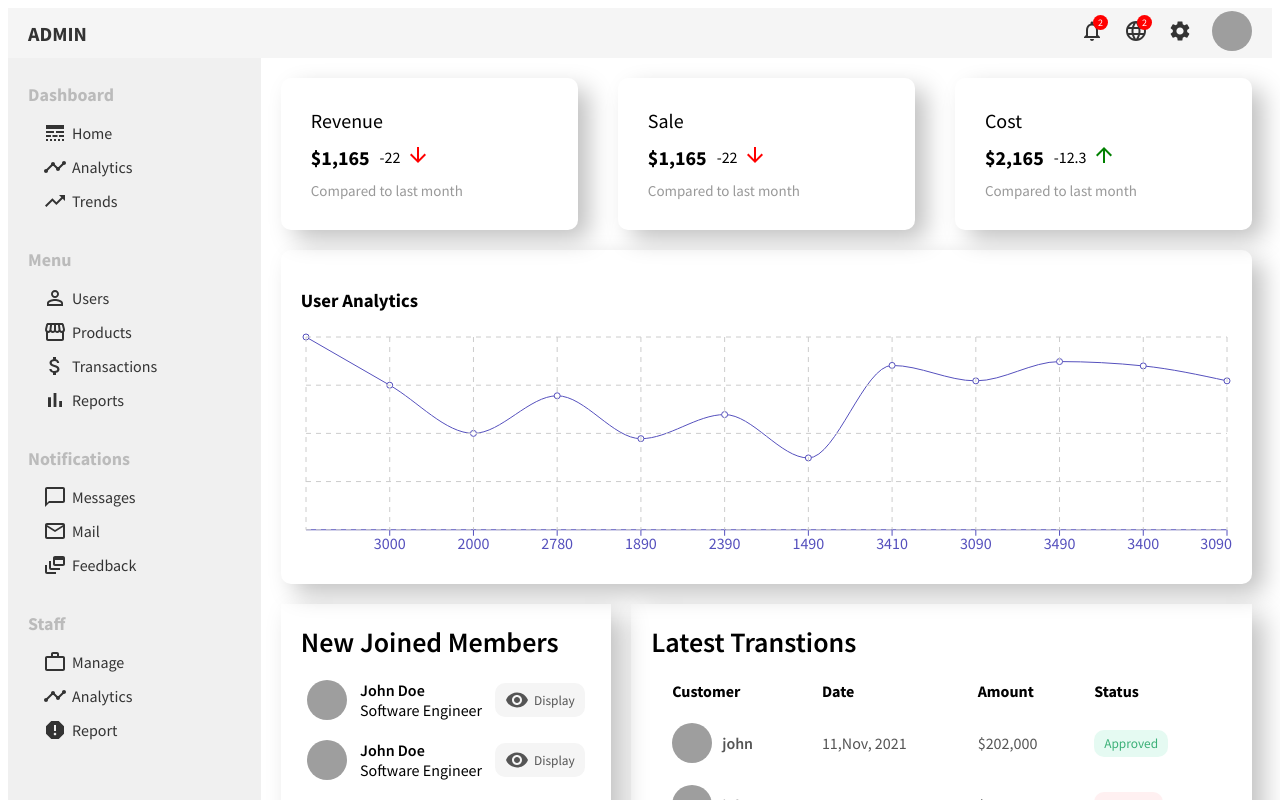
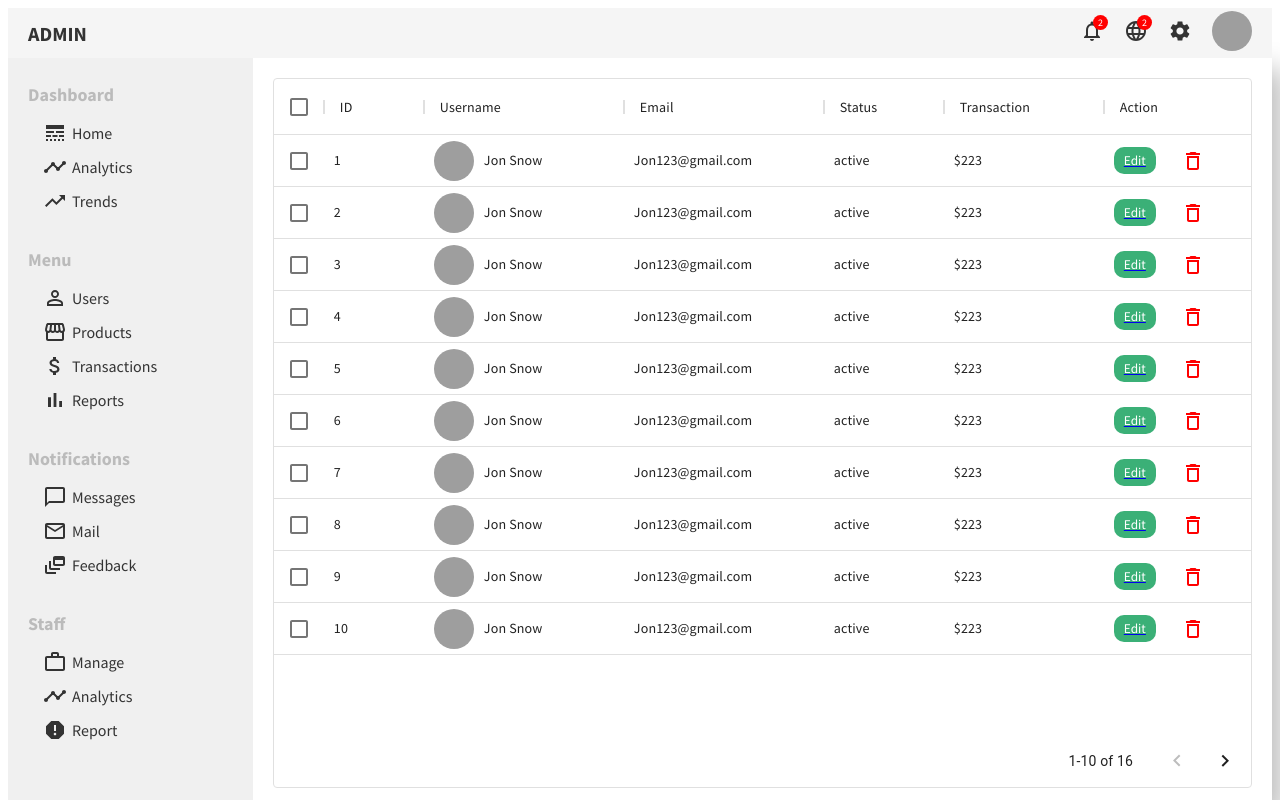
Before and after one commit to rafiuislam/react-admin-panel, a React (Create React App) app: page /users in a window 1280 px wide. Shown: the top 800 px of the page. Built offline with nearby package versions, Linux system fonts and the light colour scheme; grey boxes are pictures that could not be loaded.

Commit message:
user table by material UI

```diff
--- a/package.json
+++ b/package.json
@@ -4,12 +4,14 @@
   "private": true,
   "dependencies": {
     "@material-ui/core": "^4.12.3",
+    "@material-ui/data-grid": "^4.0.0-alpha.37",
     "@material-ui/icons": "^4.11.2",
     "@testing-library/jest-dom": "^5.11.4",
     "@testing-library/react": "^11.1.0",
     "@testing-library/user-event": "^12.1.10",
     "react": "^17.0.2",
     "react-dom": "^17.0.2",
+    "react-router-dom": "^6.0.2",
     "react-scripts": "4.0.3",
     "recharts": "^2.1.6",
     "styled-components": "^5.3.3",
--- a/src/App.js
+++ b/src/App.js
@@ -1,17 +1,22 @@
 import Sidebar from "./components/Sidebar";
 import Topbar from "./components/Topbar";
 import "./app.css";
-import Home from "./pages/home/Home";
+import Home from "./pages/Home";
+import UserList from "./pages/UserList";
+import { BrowserRouter as Router, Routes, Route } from "react-router-dom";
 
 function App() {
     return (
-        <div>
+        <Router>
             <Topbar />
             <div className="container">
                 <Sidebar />
-                <Home />
+                <Routes>
+                    <Route exact path="/" element={<Home />} />
+                    <Route exact path="/users" element={<UserList />} />
+                </Routes>
             </div>
-        </div>
+        </Router>
     );
 }
 
--- a/src/dummyData.jsx
+++ b/src/dummyData.jsx
@@ -48,3 +48,134 @@ export const userData = [
         "Active User": 3090,
     },
 ];
+
+export const userRows = [
+    {
+        id: 1,
+        username: "Jon Snow",
+        avatar: "https://images.pexels.com/photos/1526814/pexels-photo-1526814.jpeg?auto=compress&cs=tinysrgb&dpr=2&w=500",
+        email: "Jon123@gmail.com",
+        status: "active",
+        transaction: "$223",
+    },
+    {
+        id: 2,
+        username: "Jon Snow",
+        avatar: "https://images.pexels.com/photos/1526814/pexels-photo-1526814.jpeg?auto=compress&cs=tinysrgb&dpr=2&w=500",
+        email: "Jon123@gmail.com",
+        status: "active",
+        transaction: "$223",
+    },
+    {
+        id: 3,
+        username: "Jon Snow",
+        avatar: "https://images.pexels.com/photos/1526814/pexels-photo-1526814.jpeg?auto=compress&cs=tinysrgb&dpr=2&w=500",
+        email: "Jon123@gmail.com",
+        status: "active",
+        transaction: "$223",
+    },
+    {
+        id: 4,
+        username: "Jon Snow",
+        avatar: "https://images.pexels.com/photos/1526814/pexels-photo-1526814.jpeg?auto=compress&cs=tinysrgb&dpr=2&w=500",
+        email: "Jon123@gmail.com",
+        status: "active",
+        transaction: "$223",
+    },
+    {
+        id: 5,
+        username: "Jon Snow",
+        avatar: "https://images.pexels.com/photos/1526814/pexels-photo-1526814.jpeg?auto=compress&cs=tinysrgb&dpr=2&w=500",
+        email: "Jon123@gmail.com",
+        status: "active",
+        transaction: "$223",
+    },
+    {
+        id: 6,
+        username: "Jon Snow",
+        avatar: "https://images.pexels.com/photos/1526814/pexels-photo-1526814.jpeg?auto=compress&cs=tinysrgb&dpr=2&w=500",
+        email: "Jon123@gmail.com",
+        status: "active",
+        transaction: "$223",
+    },
+    {
+        id: 7,
+        username: "Jon Snow",
+        avatar: "https://images.pexels.com/photos/1526814/pexels-photo-1526814.jpeg?auto=compress&cs=tinysrgb&dpr=2&w=500",
+        email: "Jon123@gmail.com",
+        status: "active",
+        transaction: "$223",
+    },
+    {
+        id: 8,
+        username: "Jon Snow",
+        avatar: "https://images.pexels.com/photos/1526814/pexels-photo-1526814.jpeg?auto=compress&cs=tinysrgb&dpr=2&w=500",
+        email: "Jon123@gmail.com",
+        status: "active",
+        transaction: "$223",
+    },
+    {
+        id: 9,
+        username: "Jon Snow",
+        avatar: "https://images.pexels.com/photos/1526814/pexels-photo-1526814.jpeg?auto=compress&cs=tinysrgb&dpr=2&w=500",
+        email: "Jon123@gmail.com",
+        status: "active",
+        transaction: "$223",
+    },
+    {
+        id: 10,
+        username: "Jon Snow",
+        avatar: "https://images.pexels.com/photos/1526814/pexels-photo-1526814.jpeg?auto=compress&cs=tinysrgb&dpr=2&w=500",
+        email: "Jon123@gmail.com",
+        status: "active",
+        transaction: "$223",
+    },
+    {
+        id: 11,
+        username: "Jon Snow",
+        avatar: "https://images.pexels.com/photos/1526814/pexels-photo-1526814.jpeg?auto=compress&cs=tinysrgb&dpr=2&w=500",
+        email: "Jon123@gmail.com",
+        status: "active",
+        transaction: "$223",
+    },
+    {
+        id: 12,
+        username: "Jon Snow",
+        avatar: "https://images.pexels.com/photos/1526814/pexels-photo-1526814.jpeg?auto=compress&cs=tinysrgb&dpr=2&w=500",
+        email: "Jon123@gmail.com",
+        status: "active",
+        transaction: "$223",
+    },
+    {
+        id: 13,
+        username: "Jon Snow",
+        avatar: "https://images.pexels.com/photos/1526814/pexels-photo-1526814.jpeg?auto=compress&cs=tinysrgb&dpr=2&w=500",
+        email: "Jon123@gmail.com",
+        status: "active",
+        transaction: "$223",
+    },
+    {
+        id: 14,
+        username: "Jon Snow",
+        avatar: "https://images.pexels.com/photos/1526814/pexels-photo-1526814.jpeg?auto=compress&cs=tinysrgb&dpr=2&w=500",
+        email: "Jon123@gmail.com",
+        status: "active",
+        transaction: "$223",
+    },
+    {
+        id: 15,
+        username: "Jon Snow",
+        avatar: "https://images.pexels.com/photos/1526814/pexels-photo-1526814.jpeg?auto=compress&cs=tinysrgb&dpr=2&w=500",
+        email: "Jon123@gmail.com",
+        status: "active",
+        transaction: "$223",
+    },
+    {
+        id: 16,
+        username: "Jon Snow",
+        avatar: "https://images.pexels.com/photos/1526814/pexels-photo-1526814.jpeg?auto=compress&cs=tinysrgb&dpr=2&w=500",
+        email: "Jon123@gmail.com",
+        status: "active",
+        transaction: "$223",
+    },
+];
--- /dev/null
+++ b/src/pages/UserList.jsx
@@ -0,0 +1,122 @@
+import { useState } from "react";
+import styled from "styled-components";
+import { DataGrid } from "@material-ui/data-grid";
+import { DeleteOutline, Language, Settings } from "@material-ui/icons";
+import { userRows } from "../dummyData";
+import { Link } from "react-router-dom";
+
+const Container = styled.div`
+    flex: 4;
+    padding: 20px;
+    box-shadow: 12px 10px 25px -1px rgba(0, 0, 0, 0.25);
+    -webkit-box-shadow: 12px 10px 25px -1px rgba(0, 0, 0, 0.25);
+    -moz-box-shadow: 12px 10px 25px -1px rgba(0, 0, 0, 0.25);
+`;
+
+const Image = styled.img`
+    width: 40px;
+    height: 40px;
+    border-radius: 50%;
+    cursor: pointer;
+    margin-right: 10px;
+    object-fit: cover;
+`;
+
+const User = styled.div`
+    display: flex;
+    align-items: center;
+`;
+
+const Button = styled.button`
+    display: flex;
+    align-items: center;
+    justify-content: center;
+    padding: 5px 10px;
+    border: none;
+    border-radius: 10px;
+    cursor: pointer;
+    background-color: #3bb077;
+    color: white;
+    margin-right: 25px;
+    text-decoration: none;
+`;
+
+const Icon = styled.div`
+    display: flex;
+    align-items: center;
+    color: red;
+    cursor: pointer;
+`;
+
+const UserList = () => {
+    const [data, setData] = useState(userRows);
+
+    const DeleteUser = (id) => {
+        setData(data.filter((user) => user.id !== id));
+    };
+
+    const columns = [
+        { field: "id", headerName: "ID", width: 100 },
+        {
+            field: "username",
+            headerName: "Username",
+            width: 200,
+            renderCell: (params) => {
+                return (
+                    <User>
+                        <Image src={params.row.avatar} alt="" />
+                        {params.row.username}
+                    </User>
+                );
+            },
+        },
+        {
+            field: "email",
+            headerName: "Email",
+            width: 200,
+        },
+        {
+            field: "status",
+            headerName: "Status",
+            width: 120,
+        },
+        {
+            field: "transaction",
+            headerName: "Transaction",
+            width: 160,
+        },
+        {
+            field: "action",
+            headerName: "Action",
+            width: 160,
+            renderCell: (params) => {
+                return (
+                    <User>
+                        <Link to={"/users/" + params.row.id}>
+                            <Button>Edit</Button>
+                        </Link>
+                        <Icon>
+                            <DeleteOutline
+                                onClick={() => DeleteUser(params.row.id)}
+                            />
+                        </Icon>
+                    </User>
+                );
+            },
+        },
+    ];
+
+    return (
+        <Container>
+            <DataGrid
+                rows={data}
+                columns={columns}
+                pageSize={10}
+                checkboxSelection
+                disableSelectionOnClick
+            />
+        </Container>
+    );
+};
+
+export default UserList;
```
Also changed, not shown: src/pages/Home.jsx (renamed from src/pages/home/Home.jsx, +5 -5 lines), 1 other file (tests, documents, lock files or other folders).
